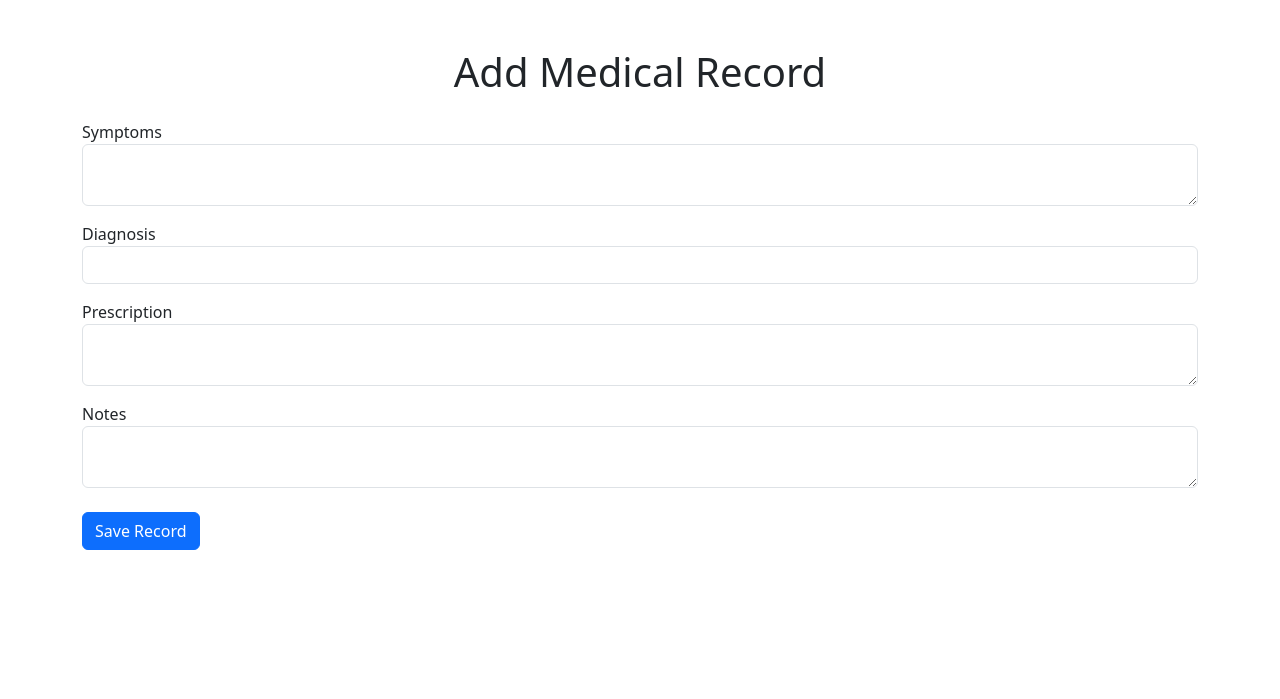
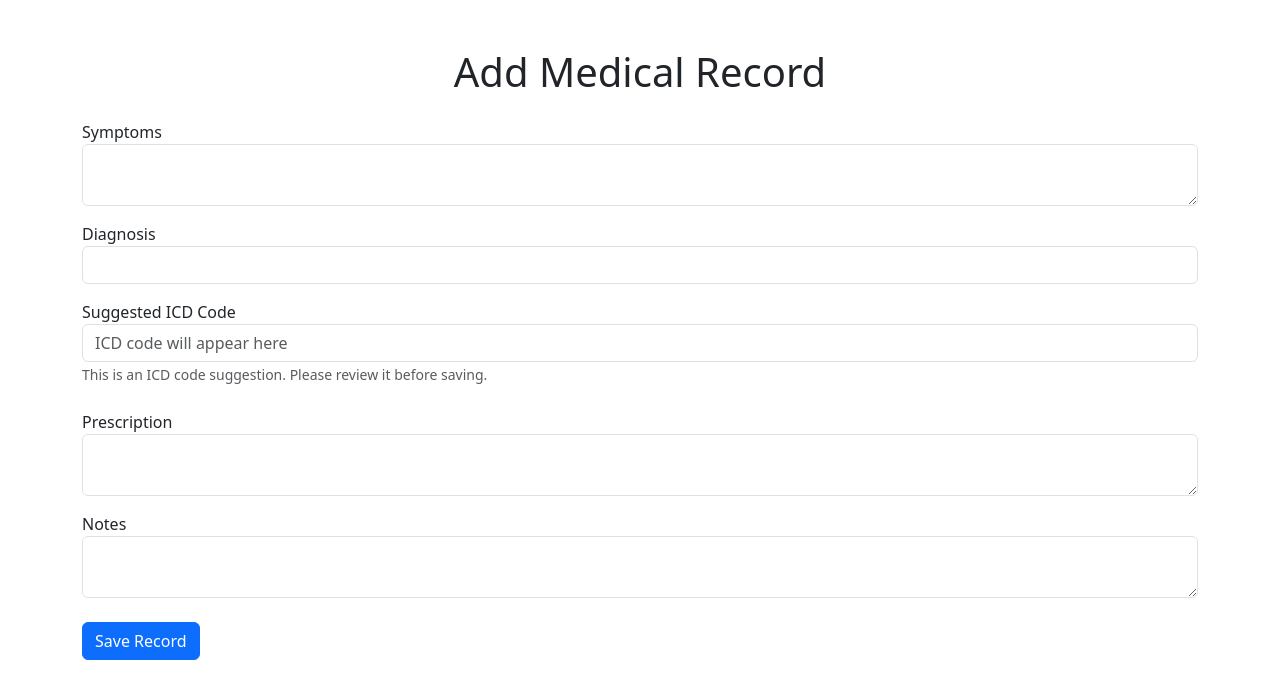
Before and after one commit to sriram230107/EHR_REPORT_DASHBOARD, a Flask app: page /add_record/2 in a window 1280 px wide. Shown: the top 699 px of the page. Run offline with Flask 3, Linux system fonts and the light colour scheme.

Commit message:
add record improvement

```diff
--- a/app.py
+++ b/app.py
@@ -7,6 +7,32 @@ from flask import session
 from flask import flash
 import sqlite3 as sq
 
+icd_codes = {
+    "fever": {
+        "symptoms": ["high temperature", "chills", "body pain"],
+        "code": "R50.9"
+    },
+
+    "common cold": {
+        "symptoms": ["runny nose", "sneezing", "sore throat"],
+        "code": "J00"
+    },
+
+    "headache": {
+        "symptoms": ["head pain", "pain in head"],
+        "code": "R51.9"
+    },
+
+    "cough": {
+        "symptoms": ["cough", "throat irritation"],
+        "code": "R05.9"
+    },
+
+    "flu": {
+        "symptoms": ["fever", "chills", "body pain"],
+        "code": "J11.1"
+    }
+}
 
 app=Flask(__name__)
 app.secret_key="abc123"
@@ -256,13 +282,15 @@ def add_record(patient_id):
         diagnosis = request.form["diagnosis"]
         prescription = request.form["prescription"]
         notes = request.form["notes"]
+        diagnosis_lower = diagnosis.lower()
+       # icd_code = icd_codes.get(diagnosis_lower)
 
 
         cursor.execute(
             """
             INSERT INTO medical_records
-            (patient_id, doctor_name, symptoms, diagnosis, prescription, notes)
-            VALUES (?, ?, ?, ?, ?, ?)
+            (patient_id, doctor_name, symptoms, diagnosis, prescription, notes,icd_code)
+            VALUES (?, ?, ?, ?, ?, ?, ?)
             """,
             (
                 patient_id,
@@ -270,7 +298,8 @@ def add_record(patient_id):
                 symptoms,
                 diagnosis,
                 prescription,
-                notes
+                notes,
+                icd_code
             )
         )
 
@@ -296,5 +325,42 @@ def add_record(patient_id):
         patient_id=patient_id
     )
 
+@app.route("/get_icd_code")
+def get_icd_code():
+
+    diagnosis = request.args.get("diagnosis")
+    symptoms = request.args.get("symptoms")
+
+    matched_symptoms = 0
+    diagnosis_lower = diagnosis.lower().strip()
+
+    icd_data = icd_codes.get(diagnosis_lower)
+
+    if icd_data:
+
+        symptom_list = icd_data["symptoms"]
+
+        symptoms_lower = symptoms.lower()
+
+
+
+        for symptom in symptom_list:
+
+            if symptom in symptoms_lower:
+                matched_symptoms += 1
+
+        if matched_symptoms > 0:
+            icd_code = icd_data["code"]
+        else:
+            icd_code = None
+
+    else:
+        icd_code = None
+
+    return {
+        "icd_code": icd_code,
+        "matched_symptoms": matched_symptoms
+    }
+
 if __name__ =="__main__":
     app.run(debug=True)
--- a/templates/add_record.html
+++ b/templates/add_record.html
@@ -48,6 +48,27 @@ name="diagnosis"
 class="form-control"
 required>
 
+<div class="mt-3">
+
+    <label>
+        Suggested ICD Code
+    </label>
+
+    <input
+    type="text"
+    name="icd_code"
+    class="form-control"
+    placeholder="ICD code will appear here"
+    readonly>
+
+    <small class="text-muted">
+        This is an ICD code suggestion. Please review it before saving.
+    </small>
+
+    <div id="matchInfo" class="text-muted mt-2"></div>
+
+</div>
+
 
 <label class="mt-3">
 Prescription
@@ -82,6 +103,51 @@ Save Record
 
 </div>
 
+<script>
+
+const diagnosisInput = document.querySelector('input[name="diagnosis"]');
+const symptomsInput = document.querySelector('textarea[name="symptoms"]');
+const icdInput = document.querySelector('input[name="icd_code"]');
+
+
+diagnosisInput.addEventListener("input", function() {
+
+    const diagnosis = diagnosisInput.value.trim();
+
+    if (diagnosis === "") {
+        icdInput.value = "";
+        return;
+    }
+
+    fetch(
+    "/get_icd_code?diagnosis=" + encodeURIComponent(diagnosis)
+    + "&symptoms=" + encodeURIComponent(symptomsInput.value.trim())
+)
+        .then(response => response.json())
+        .then(data => {
+
+    if (data.icd_code) {
+
+        icdInput.value = data.icd_code;
+
+        document.getElementById("matchInfo").textContent =
+            "Matched Symptoms: " + data.matched_symptoms;
+
+    } else {
+
+        icdInput.value = "";
+
+        document.getElementById("matchInfo").textContent =
+            "No matching symptoms found.";
+
+    }
+
+});
+
+});
+
+</script>
+
 
 </body>
 
```
Also changed, not shown: ehr.db.
